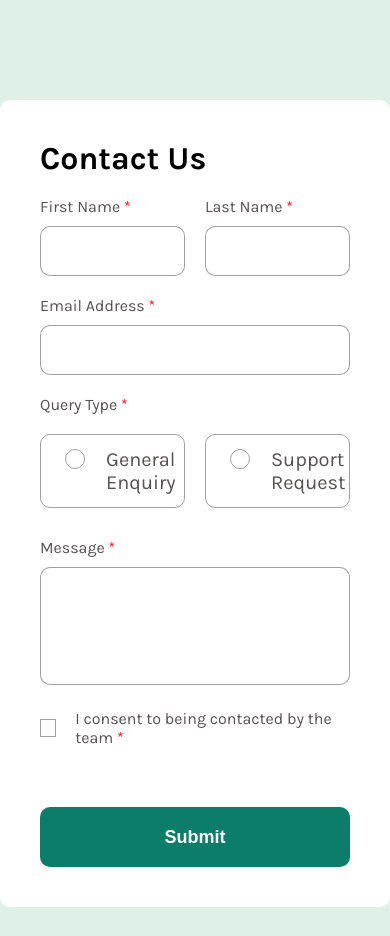
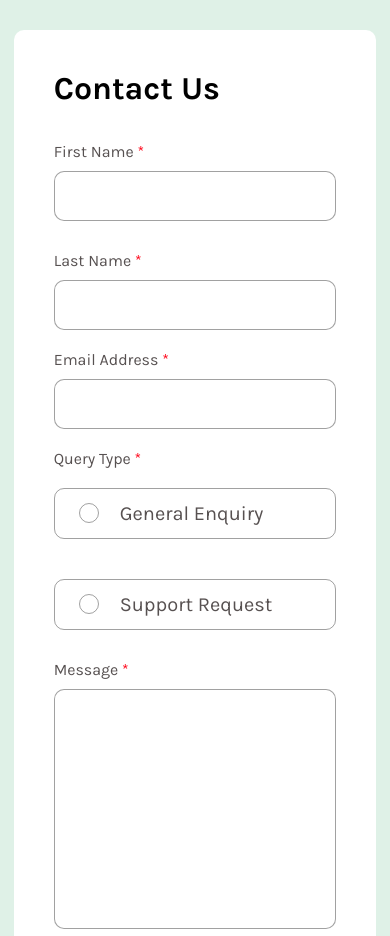
Before and after one commit to subratamondal1029/CSS-practice, a plain HTML site: page contact form/index.html in a window 390 px wide. Shown: the top 936 px of the page. Drawn offline with Linux system fonts and the light colour scheme.

Commit message:
responsive design is done

```diff
--- a/contact form/style.css
+++ b/contact form/style.css
@@ -33,7 +33,7 @@ form {
   flex-direction: column;
   gap: 10px;
   background-color: #fff;
-  width: 100%;
+  width: 93%;
   max-width: 740px;
   border-radius: 10px;
   padding: 40px;
@@ -42,6 +42,7 @@ form {
 #heading {
   font-family: "Headingfont", sans-serif, serif;
   align-self: flex-start;
+  margin-bottom: 15px;
 }
 
 .fields {
@@ -219,3 +220,22 @@ height: 54%;
 .inputField.Nproblem .error{
   display: none;
 }
+
+@media screen and (max-width:550px) {
+  body{
+    padding-block: 30px;
+  }
+
+  .fields.dualField{
+    flex-direction: column;
+  }
+  #query{
+    flex-direction: column;
+  }
+}
+
+@media screen and (max-width:400px) {
+  .inputField #message{
+    height: 240px;
+  }
+}
```
